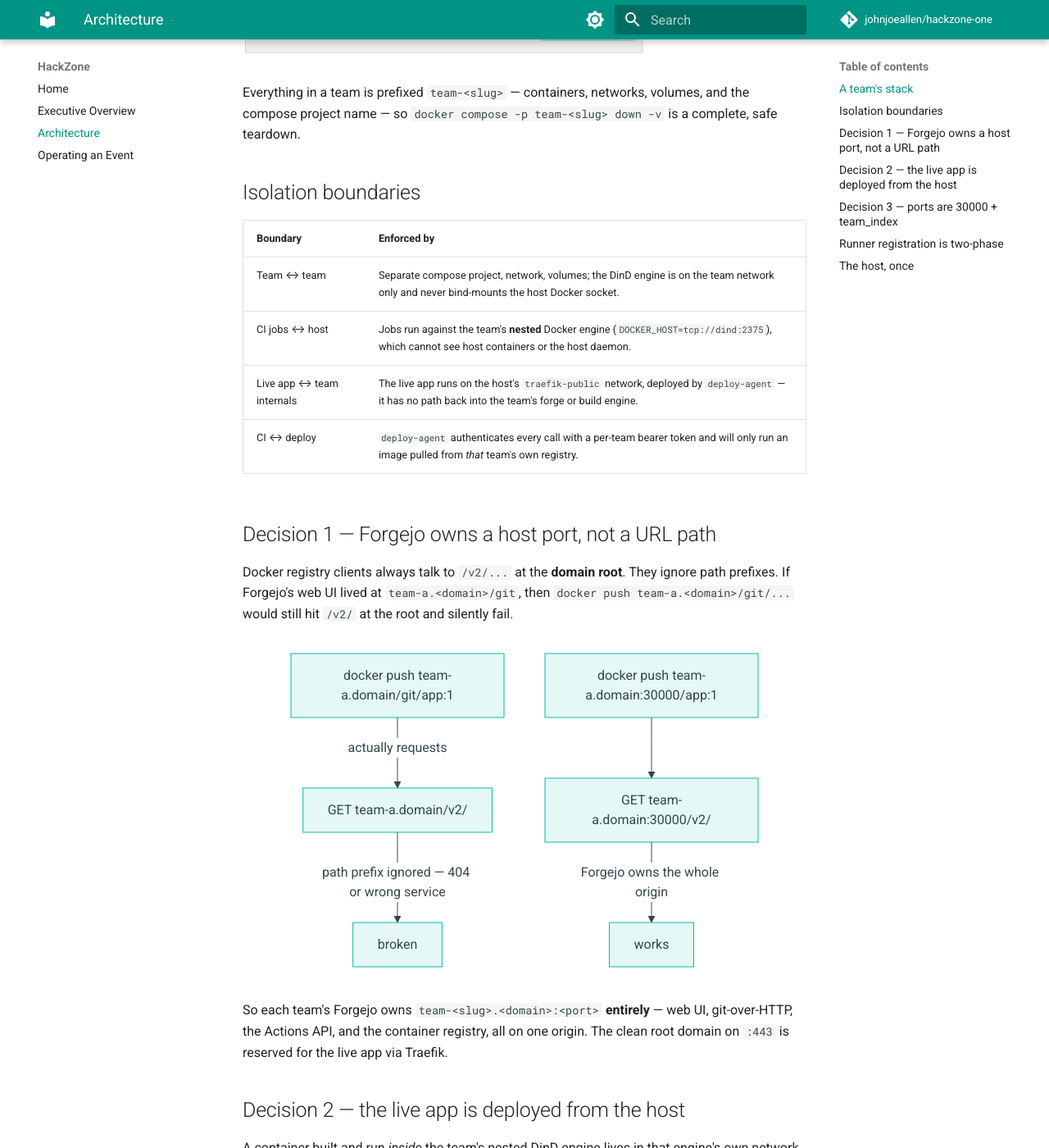
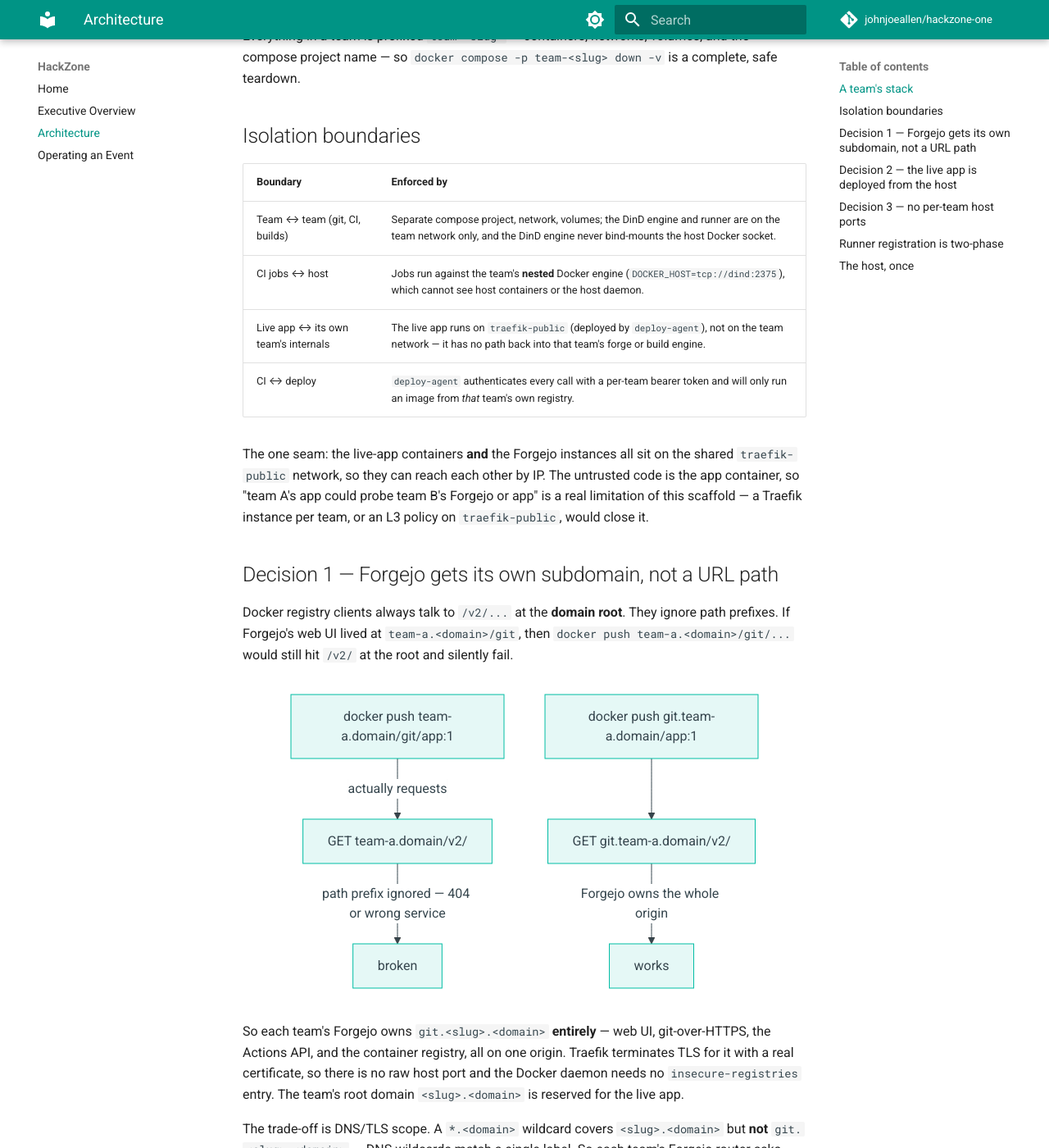
Before and after one commit to johnjoeallen/ignition, an MkDocs documentation site: the page built from docs/architecture.md, in a window 1280 px wide and 1400 px high, scrolled down 511 px. Shown: the whole window at 82% size. Built offline with MkDocs 1.6.1 and Material for MkDocs 9.7.7, drawn with Linux system fonts in a browser that asks for light colours; comment, search, counter and statistics services are not loaded; some of the changed text lies outside the part shown.

Commit message:
Forge moves to git.<slug>.<BASE_DOMAIN> (Traefik-routed, real TLS)
Forgejo is no longer on a dedicated host port — it gets its own subdomain
and goes through the host Traefik like the live apps do.

- templates/docker-compose.team.yml.tmpl: forgejo joins traefik-public,
  Host(git.<slug>.<domain>) router with a per-team *.<slug>.<domain> cert;
  ROOT_URL is https; dind drops --insecure-registry
- provision-team.sh: no port math; <index> is now an optional roster
  ordinal only; team.env gains GIT_HOST / REGISTRY; prints a DNS reminder
- lib.sh: TEAM_PORT dropped from the template var list
- deploy-agent.py: image-prefix check uses REGISTRY (git.<slug>.<domain>/)
- examples/deploy.yml: push straight to ${{ vars.REGISTRY }} over https
- CLAUDE.md / README / gh-pages docs: Decision 1 rewritten (subdomain, not
  port; the *.<slug> cert + DNS trade-off), Decision 3 becomes "no per-team
  host ports", isolation note about the flat traefik-public network,
  known gaps updated (DNS record for git.<slug> is the new top task)

Shell + Python syntax, `docker compose config`, and `mkdocs build --strict`
all pass.

Co-Authored-By: Claude Sonnet 5 <noreply@anthropic.com>
Claude-Session: https://claude.ai/code/session_01GEgvkxp9vBPD5rwkWEt4vM

````diff
--- a/docs/architecture.md
+++ b/docs/architecture.md
@@ -11,7 +11,7 @@ decisions that aren't obvious.
 flowchart LR
     subgraph team["team-&lt;slug&gt;  ·  compose project team-&lt;slug&gt;"]
         direction TB
-        forgejo["Forgejo<br/>web · git · Actions · registry<br/>published on host :30000+index"]
+        forgejo["Forgejo<br/>web · git · Actions · registry"]
         dind["docker:dind<br/>private build engine<br/>(privileged, team network only)"]
         runner["Forgejo runner<br/>DOCKER_HOST → dind"]
         forgejo <--> runner
@@ -19,11 +19,12 @@ flowchart LR
     end
 
     subgraph host["host, shared"]
-        traefik["Traefik"]
+        traefik["Traefik  (:443, wildcard TLS)"]
         agent["deploy-agent (HTTP)"]
         liveapp["team-&lt;slug&gt;-app<br/>on traefik-public"]
     end
 
+    traefik -->|"Host(git.team-&lt;slug&gt;.&lt;domain&gt;)"| forgejo
     runner -->|"push image → forgejo registry<br/>POST /deploy (bearer)"| agent
     agent -->|docker compose up| liveapp
     traefik -->|"Host(team-&lt;slug&gt;.&lt;domain&gt;)"| liveapp
@@ -37,12 +38,18 @@ complete, safe teardown.
 
 | Boundary | Enforced by |
 |---|---|
-| Team ↔ team | Separate compose project, network, volumes; the DinD engine is on the team network only and never bind-mounts the host Docker socket. |
+| Team ↔ team (git, CI, builds) | Separate compose project, network, volumes; the DinD engine and runner are on the team network only, and the DinD engine never bind-mounts the host Docker socket. |
 | CI jobs ↔ host | Jobs run against the team's **nested** Docker engine (`DOCKER_HOST=tcp://dind:2375`), which cannot see host containers or the host daemon. |
-| Live app ↔ team internals | The live app runs on the host's `traefik-public` network, deployed by `deploy-agent` — it has no path back into the team's forge or build engine. |
-| CI ↔ deploy | `deploy-agent` authenticates every call with a per-team bearer token and will only run an image pulled from *that* team's own registry. |
+| Live app ↔ its own team's internals | The live app runs on `traefik-public` (deployed by `deploy-agent`), not on the team network — it has no path back into that team's forge or build engine. |
+| CI ↔ deploy | `deploy-agent` authenticates every call with a per-team bearer token and will only run an image from *that* team's own registry. |
 
-## Decision 1 — Forgejo owns a host port, not a URL path
+The one seam: the live-app containers **and** the Forgejo instances all sit on
+the shared `traefik-public` network, so they can reach each other by IP. The
+untrusted code is the app container, so "team A's app could probe team B's
+Forgejo or app" is a real limitation of this scaffold — a Traefik instance per
+team, or an L3 policy on `traefik-public`, would close it.
+
+## Decision 1 — Forgejo gets its own subdomain, not a URL path
 
 Docker registry clients always talk to `/v2/...` at the **domain root**. They
 ignore path prefixes. If Forgejo's web UI lived at `team-a.<domain>/git`, then
@@ -53,13 +60,21 @@ silently fail.
 flowchart TB
     A["docker push team-a.domain/git/app:1"] -->|"actually requests"| B["GET team-a.domain/v2/"]
     B -->|"path prefix ignored — 404 or wrong service"| C["broken"]
-    D["docker push team-a.domain:30000/app:1"] --> E["GET team-a.domain:30000/v2/"]
+    D["docker push git.team-a.domain/app:1"] --> E["GET git.team-a.domain/v2/"]
     E -->|"Forgejo owns the whole origin"| F["works"]
 ```
 
-So each team's Forgejo owns `team-<slug>.<domain>:<port>` **entirely** — web UI,
-git-over-HTTP, the Actions API, and the container registry, all on one origin.
-The clean root domain on `:443` is reserved for the live app via Traefik.
+So each team's Forgejo owns `git.<slug>.<domain>` **entirely** — web UI,
+git-over-HTTPS, the Actions API, and the container registry, all on one origin.
+Traefik terminates TLS for it with a real certificate, so there is no raw host
+port and the Docker daemon needs no `insecure-registries` entry. The team's
+root domain `<slug>.<domain>` is reserved for the live app.
+
+The trade-off is DNS/TLS scope. A `*.<domain>` wildcard covers `<slug>.<domain>`
+but **not** `git.<slug>.<domain>` — DNS wildcards match a single label. So each
+team's Forgejo router asks Traefik for a `*.<slug>.<domain>` cert (one per team,
+via the ACME DNS challenge), and `git.<slug>.<domain>` needs a DNS record
+pointing at the host — a `*.<slug>.<domain>` record, or one added per team.
 
 ## Decision 2 — the live app is deployed from the host
 
@@ -90,13 +105,14 @@ This is the same shape as any CI-to-orchestrator handoff (GitLab CI calling
 Kubernetes, for example): the build sandbox stays isolated, the serving layer
 does not.
 
-## Decision 3 — ports are `30000 + team_index`
+## Decision 3 — no per-team host ports
 
-Port allocation is pure arithmetic. Re-running `provision-team.sh <slug>
-<index>` for the same team is idempotent — same port, no drift, no allocation
-table to keep in sync. `deploy-agent` derives everything it needs about a team
-from `state/<slug>/team.env`, so the port math only lives in one place plus the
-provisioning script.
+Everything is routed by hostname through the one host-level Traefik:
+`git.<slug>.<domain>` → the team's Forgejo, `<slug>.<domain>` → the team's live
+app. Nothing binds a host port per team, so there is no allocation table to keep
+in sync and no port-range to exhaust. `provision-team.sh` still accepts an
+`<index>` argument, but it is only a stable roster ordinal recorded in
+`state/<slug>/team.env` — it maps to nothing. (Earlier it was `30000 + index`.)
 
 ## Runner registration is two-phase
 
@@ -118,5 +134,7 @@ it into a single `up -d`.
 
 Before any team: one Traefik instance owns `:80` and `:443`, holds a **wildcard
 certificate** for `*.<event-domain>` (ACME DNS challenge), and watches the
-`traefik-public` network. Per-team Forgejo instances do **not** go through
-Traefik — they each own a dedicated host port.
+`traefik-public` network. Every per-team hostname goes through it — the live app
+at `<slug>.<domain>` on the base wildcard, and the Forgejo at
+`git.<slug>.<domain>` on a `*.<slug>.<domain>` cert the team's own router
+requests.
````
Also changed, not shown: CLAUDE.md (+28 -18 lines), README.md (+17 -14 lines), docs/index.md (+11 -10 lines), docs/operating-an-event.md (+21 -11 lines), 6 other files.
